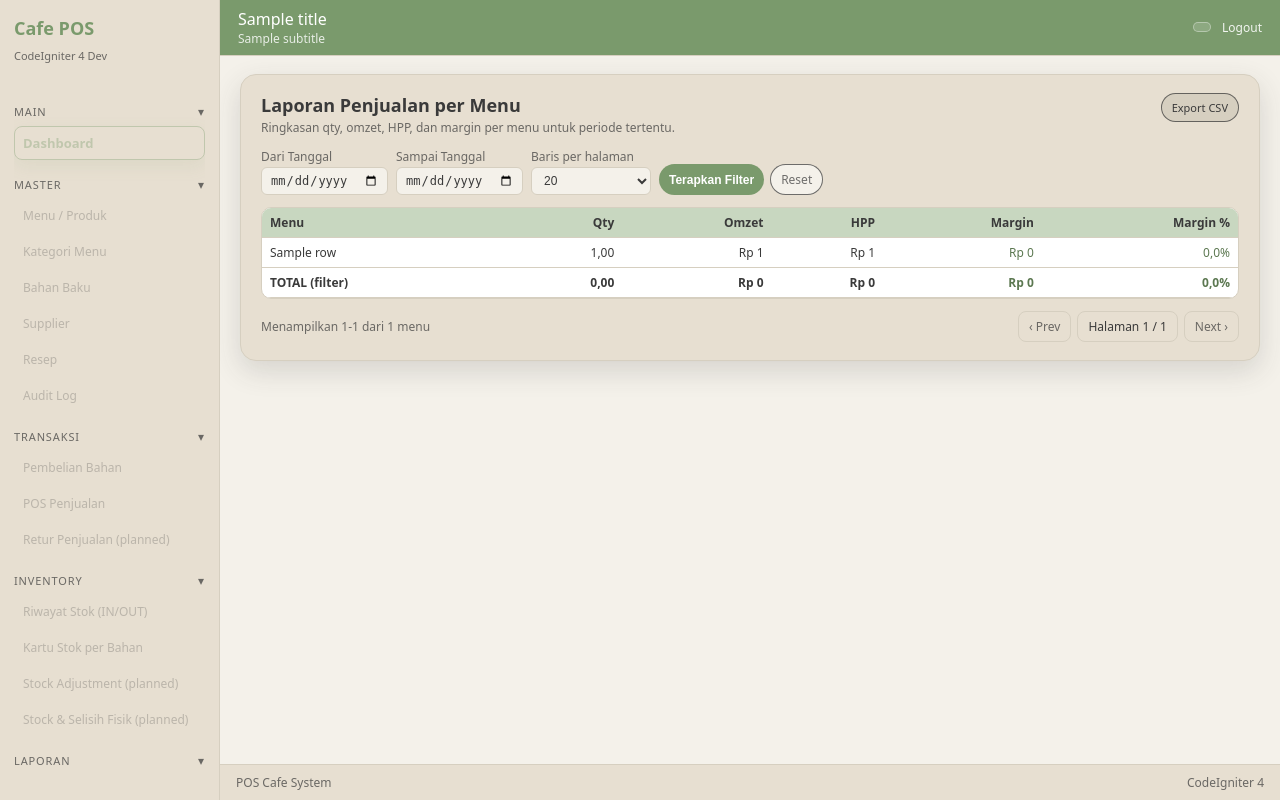
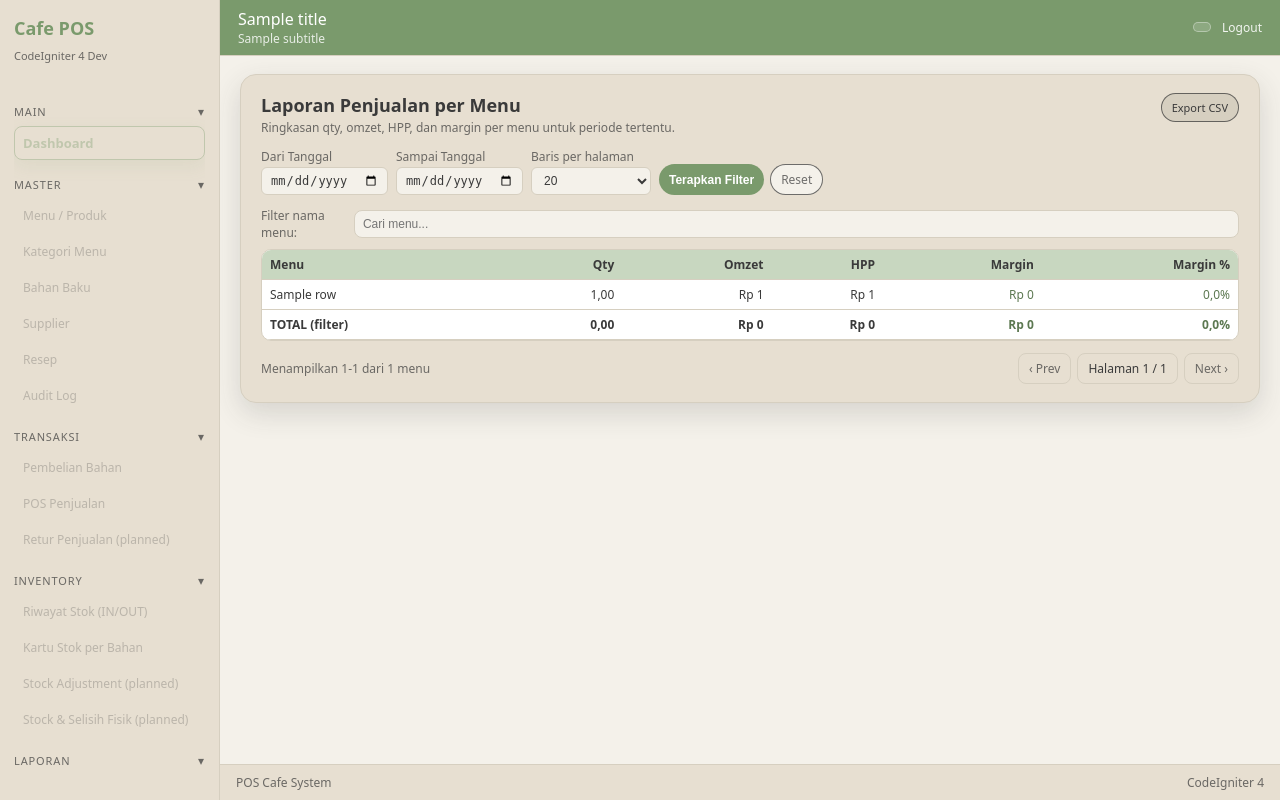
Before and after one commit to sotyarama/ci4-local, a CodeIgniter 4 app: the page made by app/Views/reports/sales_menu.php in a window 1280 px wide. Run offline with PHP 8.4 and a stand-in for CodeIgniter, Linux system fonts and the light colour scheme; the template is opened without the code that fills it: most values are stand-ins (such as "Sample title", 1, 10 or a date in 2020); data that the repository does not hold is empty; some libraries are stand-ins or nearby versions.

Commit message:
Add client-side filter to sales per menu report

```diff
--- a/app/Views/reports/sales_menu.php
+++ b/app/Views/reports/sales_menu.php
@@ -73,6 +73,10 @@
             Belum ada data penjualan untuk periode ini.
         </p>
     <?php else: ?>
+        <div style="display:flex; justify-content:space-between; align-items:center; margin-bottom:8px;">
+            <div style="font-size:12px; color:var(--tr-muted-text);">Filter nama menu:</div>
+            <input type="text" id="salesmenu-filter" placeholder="Cari menu..." style="padding:6px 8px; font-size:12px; border:1px solid var(--tr-border); border-radius:8px; background:var(--tr-bg); color:var(--tr-text); min-width:200px;">
+        </div>
         <table style="width:100%; border-collapse:collapse; font-size:12px;">
             <thead>
             <tr>
@@ -84,7 +88,7 @@
                 <th style="text-align:right; padding:6px 8px; border-bottom:1px solid var(--tr-border);">Margin %</th>
             </tr>
             </thead>
-            <tbody>
+            <tbody id="salesmenu-table-body">
             <?php foreach ($rows as $r): ?>
                 <?php
                     $qty    = (float) ($r['total_qty'] ?? 0);
@@ -95,7 +99,7 @@
 
                     $marginColor = $margin >= 0 ? 'var(--tr-primary-deep)' : 'var(--tr-accent-brown)';
                 ?>
-                <tr>
+                <tr data-name="<?= esc(strtolower($r['menu_name'] ?? 'menu')); ?>">
                     <td style="padding:6px 8px; border-bottom:1px solid var(--tr-border);">
                         <?= esc($r['menu_name'] ?? 'Menu'); ?>
                     </td>
@@ -125,6 +129,9 @@
                 $grandMarginPct = $grandSales > 0 ? ($grandMargin / $grandSales * 100.0) : 0;
                 $grandColor = $grandMargin >= 0 ? 'var(--tr-primary-deep)' : 'var(--tr-accent-brown)';
             ?>
+            <tr id="salesmenu-noresult" style="display:none;">
+                <td colspan="6" style="padding:8px; text-align:center; color:var(--tr-muted-text);">Tidak ada hasil.</td>
+            </tr>
             <tr>
                 <td style="padding:6px 8px; border-top:1px solid var(--tr-muted-text); font-weight:bold;">
                     TOTAL (filter)
@@ -188,4 +195,22 @@
     <?php endif; ?>
 </div>
 
+<script>
+    (function() {
+        function init() {
+            if (!window.App || !App.setupFilter) {
+                return setTimeout(init, 50);
+            }
+            App.setupFilter({
+                input: '#salesmenu-filter',
+                rows: document.querySelectorAll('#salesmenu-table-body tr:not(#salesmenu-noresult)'),
+                noResult: '#salesmenu-noresult',
+                fields: ['name'],
+                debounce: 200
+            });
+        }
+        document.addEventListener('DOMContentLoaded', init);
+    })();
+</script>
+
 <?= $this->endSection() ?>
```
